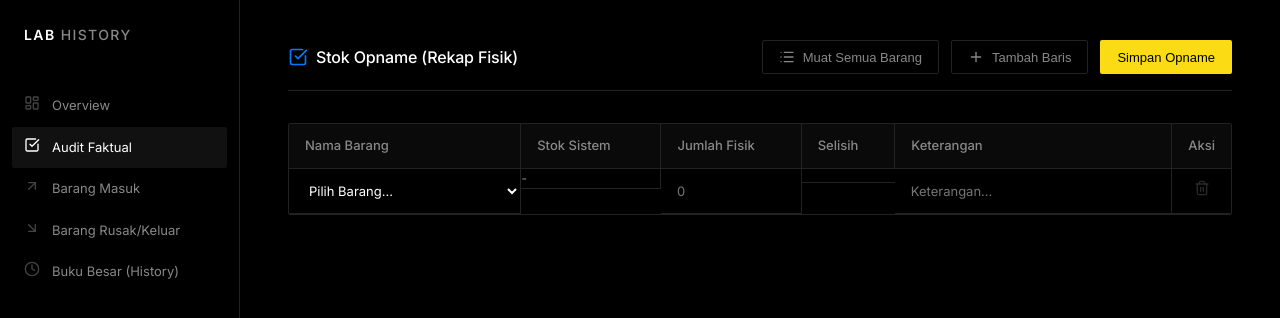
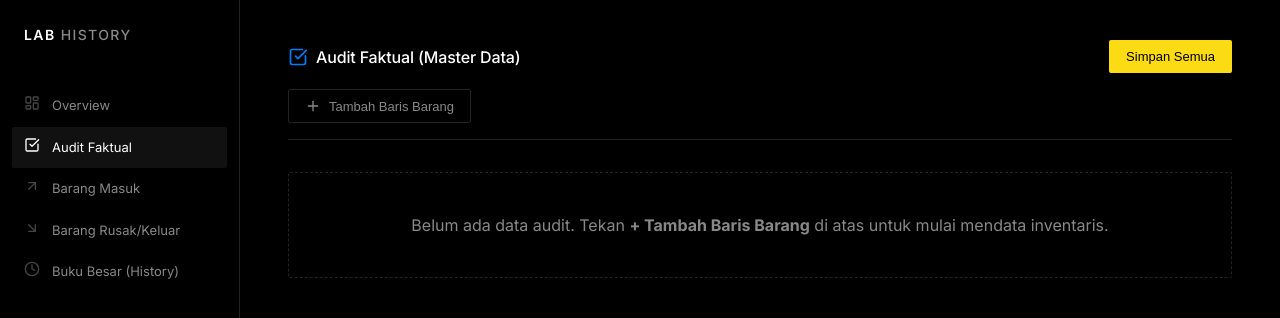
Before and after one commit to UsmanAzizz/inventory_lab, a React (Vite) app: page /audit in a window 1280 px wide. Shown: the top 318 px of the page. Built offline with nearby package versions, Linux system fonts and the light colour scheme.

Commit message:
feat: Restructure Faktual input for master data creation with condition split (Good/Damaged)

```diff
--- a/src/pages/InputFaktual.jsx
+++ b/src/pages/InputFaktual.jsx
@@ -1,142 +1,147 @@
 import React, { useState } from 'react';
-import { CheckSquare, Plus, Trash2, List } from 'lucide-react';
+import { CheckSquare, Plus, Trash2 } from 'lucide-react';
 
 const InputFaktual = () => {
-  // Master data barang
-  const masterItems = [
-    { id: '1', name: 'Monitor Samsung 24"', current_stock: 45 },
-    { id: '2', name: 'Mouse Logitech B100', current_stock: 120 },
-    { id: '3', name: 'Keyboard Fantech', current_stock: 80 },
-  ];
-
-  const [rows, setRows] = useState([
-    { rowId: Date.now(), itemId: '', current_stock: 0, actual_qty: '', notes: '' }
-  ]);
+  const [rows, setRows] = useState([]); // Mulai dengan kosong sesuai instruksi
 
   const addRow = () => {
-    setRows([...rows, { rowId: Date.now(), itemId: '', current_stock: 0, actual_qty: '', notes: '' }]);
+    setRows([...rows, {
+      rowId: Date.now(),
+      name: '',
+      brand: '',
+      type: '',
+      unit: 'Unit',
+      qty_good: '',
+      qty_damaged: ''
+    }]);
   };
 
   const removeRow = (rowId) => {
     setRows(rows.filter(r => r.rowId !== rowId));
   };
 
-  const loadAllItems = () => {
-    const allRows = masterItems.map((item, index) => ({
-      rowId: Date.now() + index,
-      itemId: item.id,
-      current_stock: item.current_stock,
-      actual_qty: item.current_stock.toString(),
-      notes: ''
-    }));
-    setRows(allRows);
-  };
-
   const handleChange = (rowId, field, value) => {
     setRows(rows.map(row => {
       if (row.rowId === rowId) {
-        const updatedRow = { ...row, [field]: value };
-        if (field === 'itemId') {
-          const selectedItem = masterItems.find(i => i.id === value);
-          updatedRow.current_stock = selectedItem ? selectedItem.current_stock : 0;
-        }
-        return updatedRow;
+        return { ...row, [field]: value };
       }
       return row;
     }));
   };
 
   const handleSave = () => {
-    const validRows = rows.filter(r => r.itemId !== '' && r.actual_qty !== '');
-    if (validRows.length === 0) return alert('Belum ada data faktual yang diisi.');
+    const validRows = rows.filter(r => r.name !== '' && (r.qty_good !== '' || r.qty_damaged !== ''));
+    if (validRows.length === 0) return alert('Belum ada data valid yang diisi.');
     console.log('Simpan Audit Faktual:', validRows);
-    alert('Disimpan: ' + validRows.length + ' baris audit');
-    setRows([{ rowId: Date.now(), itemId: '', current_stock: 0, actual_qty: '', notes: '' }]);
+    alert('Disimpan: ' + validRows.length + ' baris barang');
+    setRows([]); // Kosongkan lagi
   };
 
   return (
     <div>
-      <div className="topbar">
+      <div className="topbar" style={{ flexDirection: 'column', alignItems: 'flex-start', gap: '16px' }}>
+        <div style={{ display: 'flex', justifyContent: 'space-between', width: '100%', alignItems: 'center' }}>
           <h2 className="page-title">
-          <CheckSquare size={20} color="var(--primary-blue)" /> Stok Opname (Rekap Fisik)
+            <CheckSquare size={20} color="var(--primary-blue)" /> Audit Faktual (Master Data)
           </h2>
-        <div style={{ display: 'flex', gap: '12px' }}>
-          <button className="btn btn-outline" onClick={loadAllItems}>
-            <List size={16} /> Muat Semua Barang
-          </button>
-          <button className="btn btn-outline" onClick={addRow}>
-            <Plus size={16} /> Tambah Baris
-          </button>
-          <button className="btn btn-accent" onClick={handleSave}>Simpan Opname</button>
-        </div>
+          <button className="btn btn-accent" onClick={handleSave}>Simpan Semua</button>
         </div>
 
-      <div className="grid-container">
-        <table className="grid-table">
+        <button className="btn btn-outline" onClick={addRow}>
+          <Plus size={16} /> Tambah Baris Barang
+        </button>
+      </div>
+
+      {rows.length === 0 ? (
+        <div style={{ padding: '40px', textAlign: 'center', color: 'var(--text-secondary)', border: '1px dashed var(--border-color)', borderRadius: 'var(--radius-sm)' }}>
+          Belum ada data audit. Tekan <b>+ Tambah Baris Barang</b> di atas untuk mulai mendata inventaris.
+        </div>
+      ) : (
+        <div className="grid-container" style={{ overflowX: 'auto' }}>
+          <table className="grid-table" style={{ minWidth: '900px' }}>
             <thead>
               <tr>
-              <th style={{ width: '25%' }}>Nama Barang</th>
-              <th style={{ width: '15%' }}>Stok Sistem</th>
-              <th style={{ width: '15%' }}>Jumlah Fisik</th>
-              <th style={{ width: '10%' }}>Selisih</th>
-              <th style={{ width: '30%' }}>Keterangan</th>
-              <th style={{ width: '5%', textAlign: 'center' }}>Aksi</th>
+                <th style={{ width: '15%' }}>Nama Barang</th>
+                <th style={{ width: '15%' }}>Merek</th>
+                <th style={{ width: '15%' }}>Tipe/Model</th>
+                <th style={{ width: '10%' }}>Satuan</th>
+                <th style={{ width: '12%', color: '#10B981' }}>Jml. Baik</th>
+                <th style={{ width: '12%', color: '#EF4444' }}>Jml. Rusak</th>
+                <th style={{ width: '15%' }}>Total</th>
+                <th style={{ width: '6%', textAlign: 'center' }}>Aksi</th>
               </tr>
             </thead>
             <tbody>
               {rows.map((row) => {
-              const diff = row.actual_qty !== '' ? parseInt(row.actual_qty) - row.current_stock : null;
+                const good = parseInt(row.qty_good) || 0;
+                const damaged = parseInt(row.qty_damaged) || 0;
+                const total = good + damaged;
+
                 return (
                   <tr key={row.rowId}>
                     <td>
-                    <select
+                      <input
+                        type="text"
                         className="cell-input"
-                      value={row.itemId}
-                      onChange={(e) => handleChange(row.rowId, 'itemId', e.target.value)}
-                    >
-                      <option value="" disabled>Pilih Barang...</option>
-                      {masterItems.map(item => (
-                        <option key={item.id} value={item.id}>{item.name}</option>
-                      ))}
-                    </select>
+                        placeholder="Contoh: Monitor"
+                        value={row.name}
+                        onChange={(e) => handleChange(row.rowId, 'name', e.target.value)}
+                      />
                     </td>
-                  <td className="cell-text" style={{ color: 'var(--text-secondary)' }}>
-                    {row.itemId ? `${row.current_stock} Unit` : '-'}
+                    <td>
+                      <input
+                        type="text"
+                        className="cell-input"
+                        placeholder="Samsung"
+                        value={row.brand}
+                        onChange={(e) => handleChange(row.rowId, 'brand', e.target.value)}
+                      />
+                    </td>
+                    <td>
+                      <input
+                        type="text"
+                        className="cell-input"
+                        placeholder="24 Inch"
+                        value={row.type}
+                        onChange={(e) => handleChange(row.rowId, 'type', e.target.value)}
+                      />
+                    </td>
+                    <td>
+                      <input
+                        type="text"
+                        className="cell-input"
+                        placeholder="Unit, Pcs..."
+                        value={row.unit}
+                        onChange={(e) => handleChange(row.rowId, 'unit', e.target.value)}
+                      />
                     </td>
                     <td>
                       <input
                         type="number"
                         className="cell-input"
                         placeholder="0"
-                      value={row.actual_qty}
-                      onChange={(e) => handleChange(row.rowId, 'actual_qty', e.target.value)}
+                        value={row.qty_good}
+                        onChange={(e) => handleChange(row.rowId, 'qty_good', e.target.value)}
                       />
-                  </td>
-                  <td className="cell-text">
-                    {diff !== null && diff !== 0 && !isNaN(diff) && (
-                      <span className={`badge ${diff > 0 ? 'badge-green' : 'badge-red'}`}>
-                        {diff > 0 ? `+${diff}` : diff}
-                      </span>
-                    )}
-                    {diff === 0 && <span className="badge badge-blue">Klop</span>}
                     </td>
                     <td>
                       <input
-                      type="text"
+                        type="number"
                         className="cell-input"
-                      placeholder="Keterangan..."
-                      value={row.notes}
-                      onChange={(e) => handleChange(row.rowId, 'notes', e.target.value)}
+                        placeholder="0"
+                        value={row.qty_damaged}
+                        onChange={(e) => handleChange(row.rowId, 'qty_damaged', e.target.value)}
                       />
+                    </td>
+                    <td className="cell-text" style={{ fontWeight: '600', color: 'var(--text-primary)' }}>
+                      {total} {row.unit}
                     </td>
                     <td style={{ textAlign: 'center', verticalAlign: 'middle' }}>
                       <button
                         onClick={() => removeRow(row.rowId)}
                         style={{
-                        background: 'none', border: 'none', color: 'var(--text-secondary)', cursor: 'pointer',
-                        opacity: rows.length === 1 ? 0.3 : 1
+                          background: 'none', border: 'none', color: 'var(--text-secondary)', cursor: 'pointer'
                         }}
-                      disabled={rows.length === 1}
                       >
                         <Trash2 size={16} />
                       </button>
@@ -147,6 +152,7 @@ const InputFaktual = () => {
             </tbody>
           </table>
         </div>
+      )}
     </div>
   );
 };
```
Lines whose indentation alone changed are shown as unchanged.
